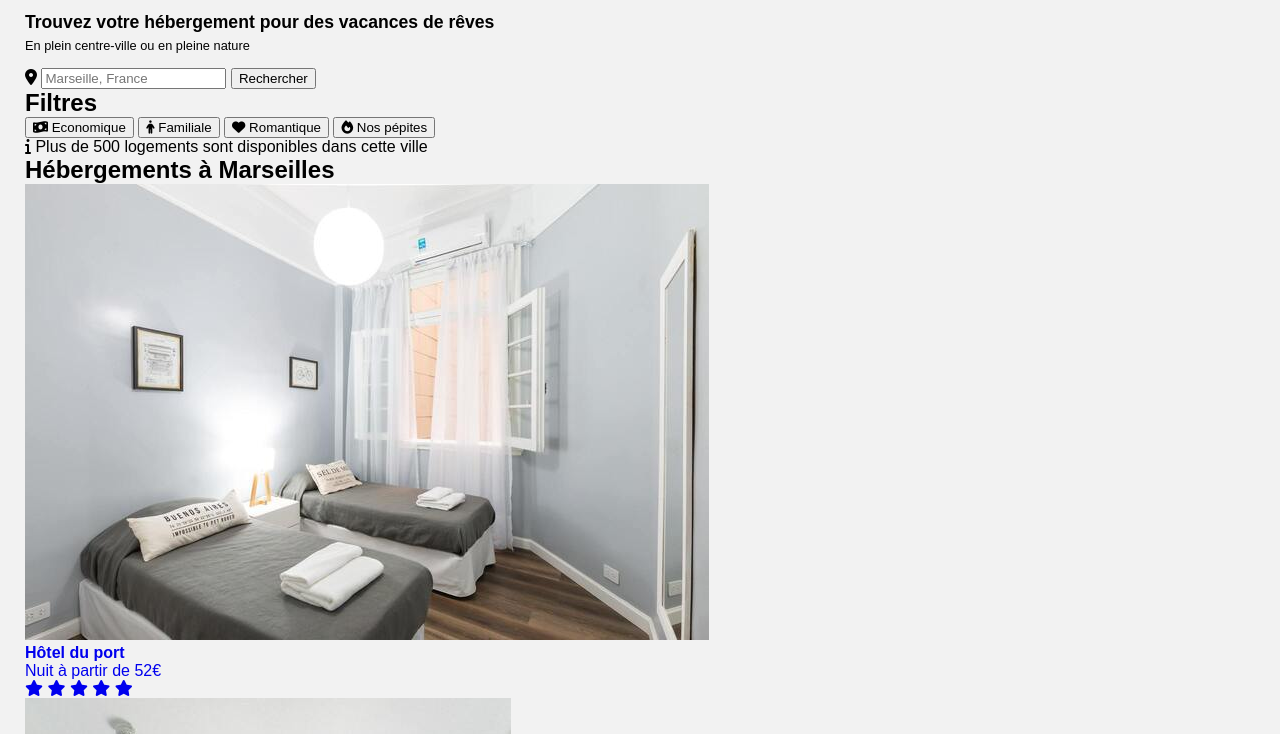
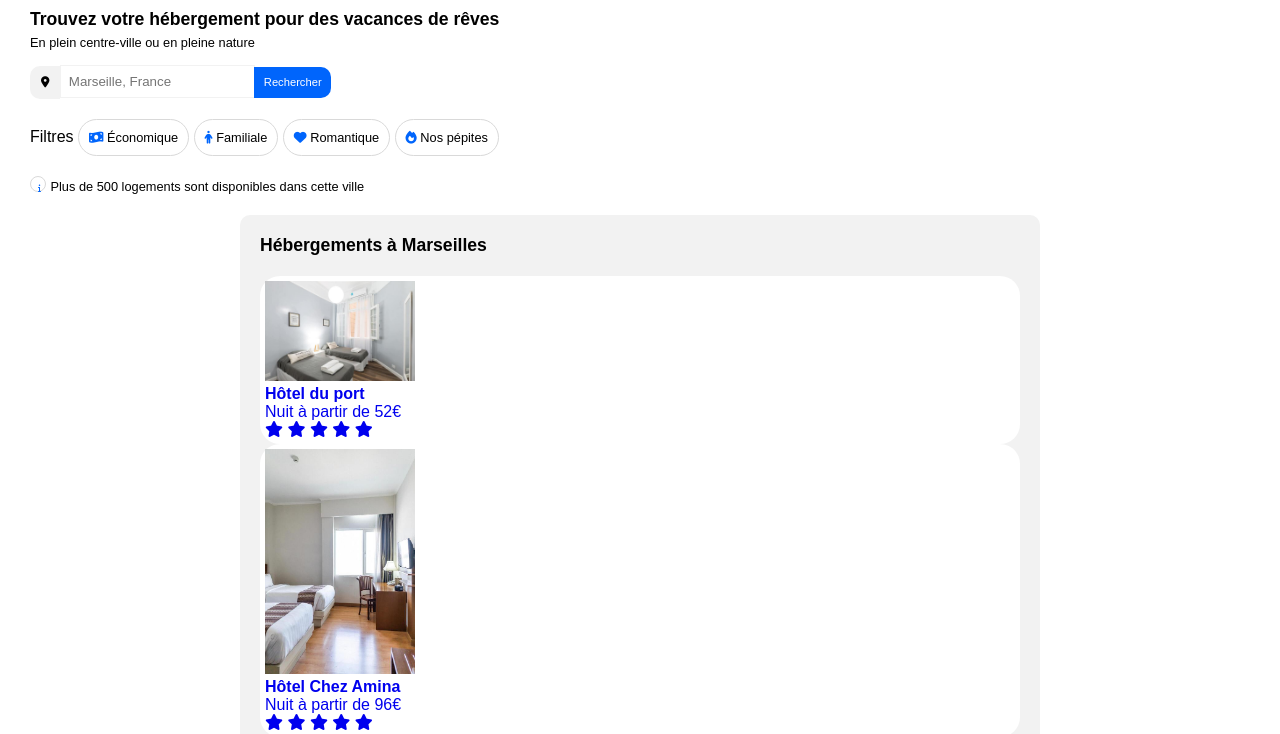
Before and after one commit to FlorianeHJ/OC---Sophie-Bluel, a plain HTML site: page Projet_2_HF/index.html in a window 1280 px wide. Shown: the part 61-795 px from the top of the page. Drawn offline with Linux system fonts and the light colour scheme.

Commit message:
section 2 en cours
section 1 terminée

```diff
--- a/Projet_2_HF/index.html
+++ b/Projet_2_HF/index.html
@@ -43,14 +43,14 @@
           <h2>En plein centre-ville ou en pleine nature</h2>
         </div>
         <div class="search-bar">
-          <i class="fa-solid fa-location-dot"></i>
+          <i id="iconlocation" class="fa-solid fa-location-dot"></i>
           <input type="text" placeholder="Marseille, France" />
           <button>Rechercher</button>
         </div>
         <div class="filter-bar">
-          <h2>Filtres</h2>
+          <span>Filtres</span>
           <button class="button">
-            <i class="fa-solid fa-money-bill-wave"></i> Economique
+            <i class="fa-solid fa-money-bill-wave"></i> Économique
           </button>
           <button class="button">
             <i class="fa-solid fa-person"></i> Familiale
@@ -63,17 +63,14 @@
           </button>
         </div>
         <div class="info-bar">
-          <span
-            ><i class="fa-solid fa-info"></i> Plus de 500 logements sont
-            disponibles dans cette ville</span
-          >
+          <i id="iconinfo" class="fa-solid fa-info"></i>
+          <span>Plus de 500 logements sont disponibles dans cette ville</span>
         </div>
       </section>
 
       <!-- section accomodation -->
 
       <section class="section-accomodation">
-        <div class="accomodation-container">
         <div class="accomodation-left">
           <div class="accomodation-left-container">
             <h2 class="title-container">Hébergements à Marseilles</h2>
@@ -270,7 +267,6 @@
             </div>
           </div>
         </div>
-        </div>
       </section>
 
       <!-- section activity-->
--- a/Projet_2_HF/style.css
+++ b/Projet_2_HF/style.css
@@ -2,6 +2,7 @@
   --main-color: #0065fc;
   --main-bg-color: #f2f2f2;
   --filter-bg-color: #deebff;
+  --contour-button: #d9d9d9;
 }
 
 @font-face {
@@ -19,8 +20,8 @@
 }
 
 body {
-  background: var(--main-bg-color);
-  margin: 0 25px;
+  background: white;
+  margin: 0 30px;
   font-family: "Raleway", sans-serif;
 }
 
@@ -57,6 +58,7 @@ nav {
   display: flex;
   cursor: pointer;
   transition: 0.15s;
+  font-size: 0.8rem;
 }
 
 .header-right li:first-child {
@@ -112,3 +114,106 @@ nav {
   margin-top: 5px;
   font-weight: 100;
 }
+
+.search-bar #iconlocation {
+  padding: 11px;
+  background: var(--main-bg-color);
+  border-radius: 10px 0 0 10px;
+  font-size: 0.7rem;
+}
+
+.search-bar input {
+  padding: 8px;
+  border: var(--main-bg-color) 1px solid;
+  margin-left: -5px;
+  max-width: 23%;
+}
+
+.search-bar button {
+  cursor: pointer;
+  padding: 9.5px;
+  margin-left: -5px;
+  border: none;
+  background: var(--main-color);
+  color: white;
+  font-size: 0.7rem;
+  border-radius: 0 10px 10px 0;
+}
+
+.search-bar button:hover {
+  box-shadow: 0px 0px 5px #484646;
+}
+
+.filter-bar {
+  margin: 20px 0;
+}
+
+.button {
+  border: var(--contour-button) 1px solid;
+  background: white;
+  padding: 10px;
+  border-radius: 20px;
+  font-size: 0.8rem;
+  cursor: pointer;
+}
+
+.button i {
+  color: var(--main-color);
+}
+
+.button:hover {
+  transition: 0.15s;
+  background: var(--filter-bg-color);
+}
+
+.info-bar {
+  margin-bottom: 20px;
+}
+
+.info-bar #iconinfo {
+  border: 1px solid var(--contour-button);
+  padding: 7px;
+  width: 5px;
+  height: 5px;
+  border-radius: 40px;
+  font-size: 0.5rem;
+  color: var(--main-color);
+}
+
+.info-bar span {
+  font-size: 0.8rem;
+}
+
+/* section-accomodation */
+
+.section-accomodation {
+  display: grid;
+  grid-template-rows: 60% 40%;
+}
+
+.accomodation-left {
+  background: var(--main-bg-color);
+  border-radius: 10px;
+}
+
+.accomodation-left-container {
+  padding: 20px;
+}
+
+.accomodation-left-container h2 {
+  font-size: 1.1rem;
+  margin-bottom: 20px;
+}
+
+.card-hotel {
+  background: white;
+  border-radius: 20px;
+}
+
+.hotel-container {
+  padding: 5px;
+}
+
+.hotel-container img {
+  width: 20%;
+}
```
Lines whose indentation alone changed are shown as unchanged.
